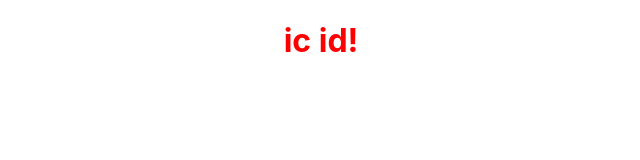
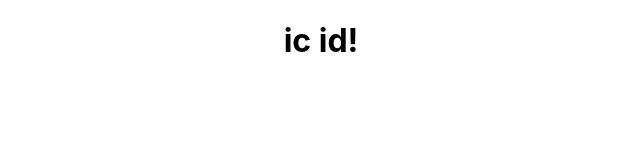
Before and after one commit to FozilxonAbdusalmov/team, a React (Create React App) app: page / in a window 1280 px wide. Shown: the top 160 px of the page, without its empty margins (319-959 px from the left). Built offline with nearby package versions, Linux system fonts and the light colour scheme.

Commit message:
maxsudbek

```diff
--- a/src/maxxsudbek/Maxsudbek.js
+++ b/src/maxxsudbek/Maxsudbek.js
@@ -3,7 +3,7 @@ import React from 'react'
 function Maxsudbek() {
  return (
   <div>
-   <h1 style={{color: "red"}} >ic id!</h1>
+   <h1>ic id!</h1>
   </div>
  )
 }
```
